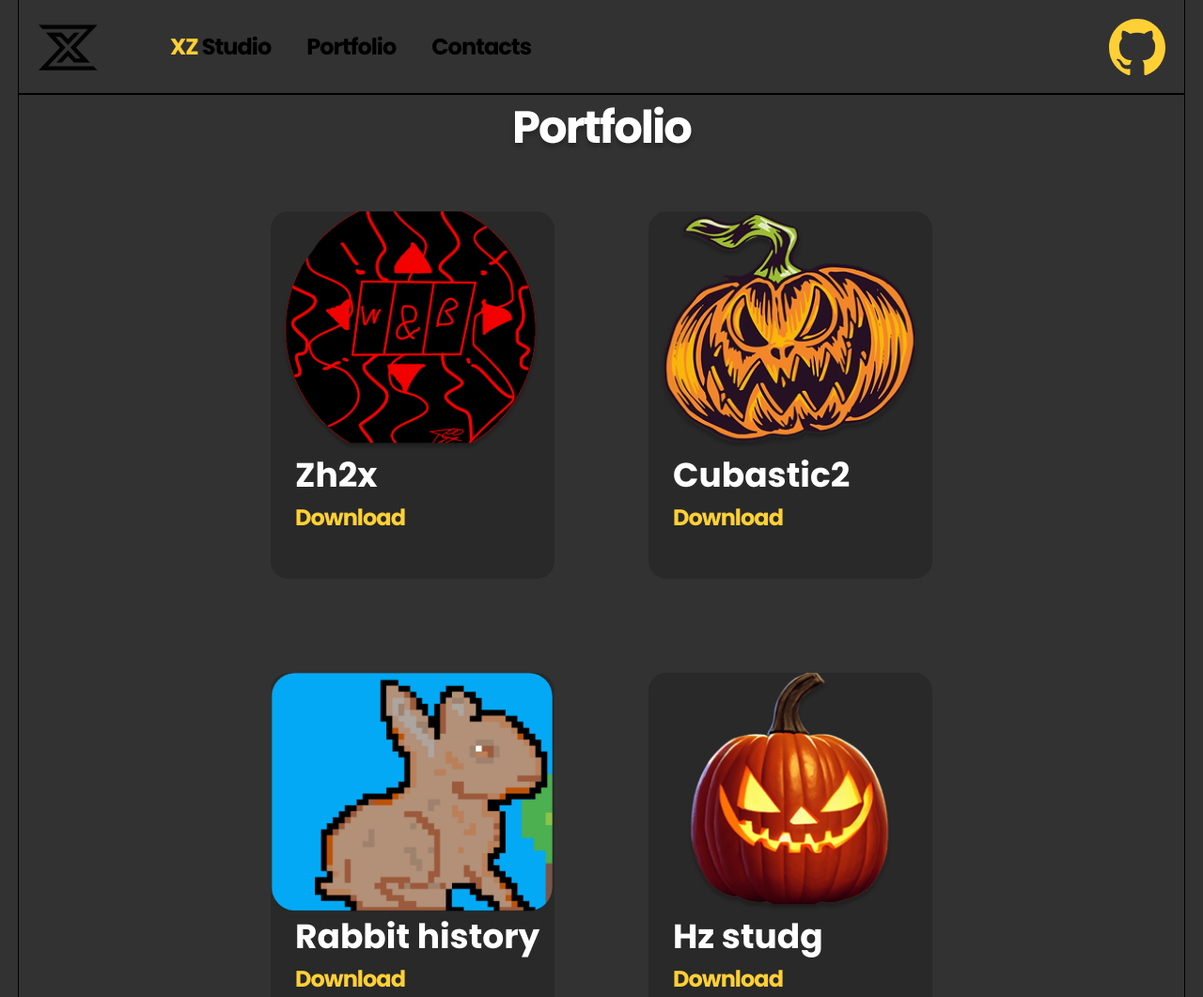
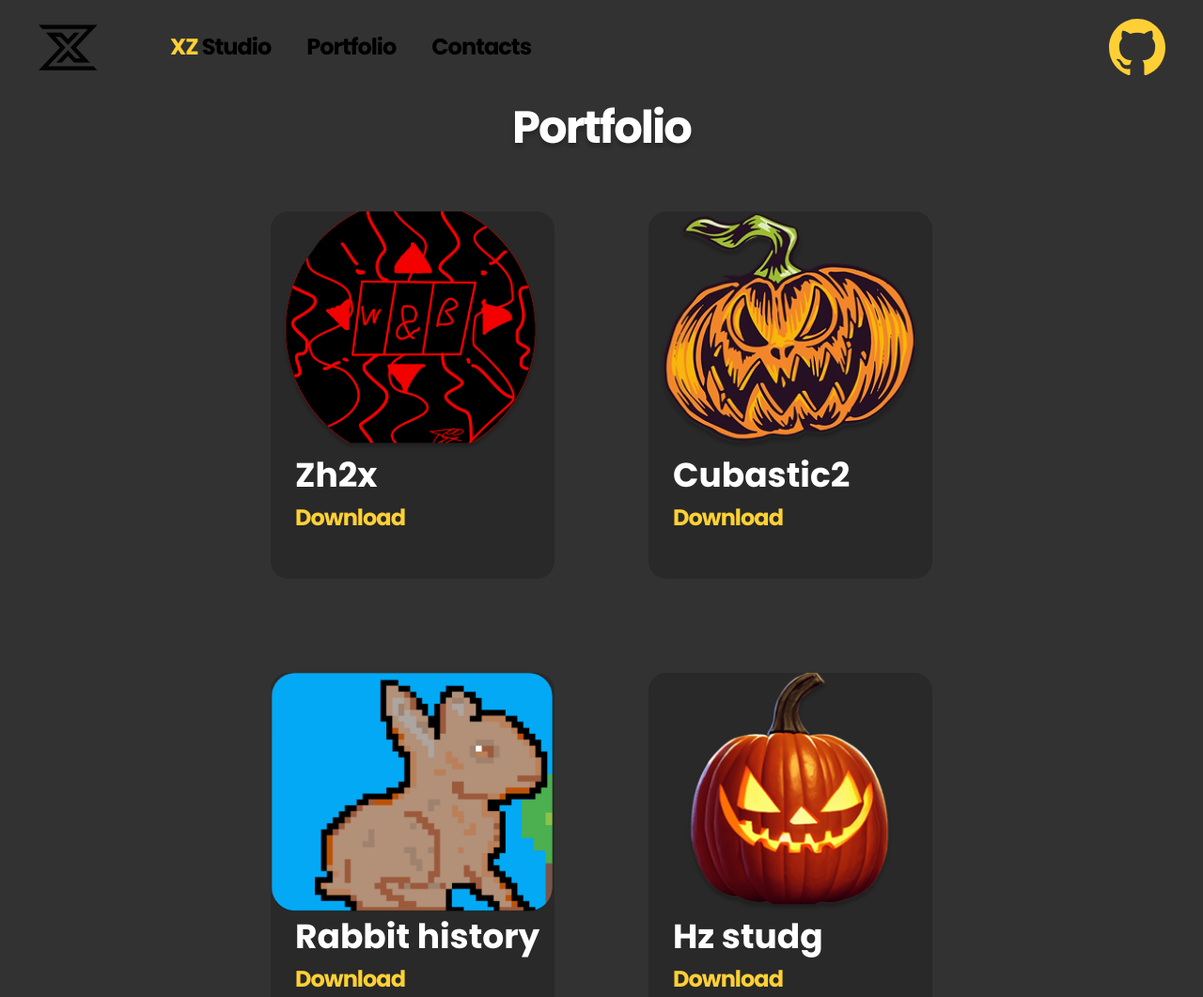
Before and after one commit to WindyBindy/XZ-studio-web, a plain HTML site: page pages/portfolio.html in a window 1280 px wide. Shown: the top 1061 px of the page at 94% size. Drawn offline with Linux system fonts and the light colour scheme; a web font is replaced by a local one.

Commit message:
noborder

```diff
--- a/css/style.css
+++ b/css/style.css
@@ -5,8 +5,9 @@
 	padding-left: 20px;
 	padding-right: 20px;
 	/* outline: 1px solid black; */
-	border: none;
-	outline: none;
+	border: transparent;
+	outline: transparent;
+	color: transparent;
 }
 body {
 	font-family: 'Poppins';
--- a/scss/sections/_header.scss
+++ b/scss/sections/_header.scss
@@ -1,3 +1,13 @@
+.container {
+	margin-left: auto;
+	margin-right: auto;
+	padding-left: 20px;
+	padding-right: 20px;
+	/* outline: 1px solid black; */
+	border: transparent;
+	outline: transparent;
+	color: transparent;
+}
 .header__btn {
 	border: none;
 	background-color: transparent;
--- a/scss/sections/_portfolio.scss
+++ b/scss/sections/_portfolio.scss
@@ -1,3 +1,14 @@
+.container {
+	margin-left: auto;
+	margin-right: auto;
+	padding-left: 20px;
+	padding-right: 20px;
+	/* outline: 1px solid black; */
+	border: transparent;
+	outline: transparent;
+	color: transparent;
+}
+
 .portfolio {
 	&__box {
 		display: flex;
```
Also changed, not shown: scss/main.css, 1 other file.
